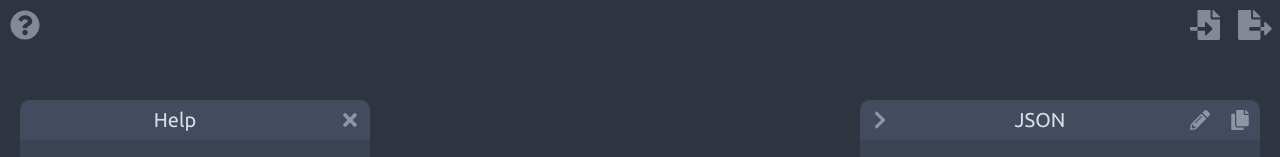
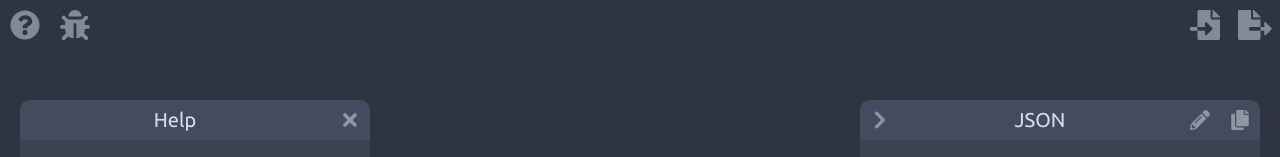
Before and after one commit to rodrigohpalmeirim/automaton-simulator, a React (Create React App) app: page / in a window 1280 px wide. Shown: the top 157 px of the page. Built offline with nearby package versions, Linux system fonts and the light colour scheme.

Commit message:
add "report issues" button

```diff
--- a/src/App.js
+++ b/src/App.js
@@ -1,6 +1,6 @@
 import React, { Component } from 'react';
 import { FontAwesomeIcon } from '@fortawesome/react-fontawesome'
-import { faChevronRight, faChevronLeft, faCopy, faPencilAlt, faCheck, faTimes, faFileImport, faFileExport, faQuestionCircle } from '@fortawesome/free-solid-svg-icons'
+import { faChevronRight, faChevronLeft, faCopy, faPencilAlt, faCheck, faTimes, faFileImport, faFileExport, faQuestionCircle, faBug } from '@fortawesome/free-solid-svg-icons'
 import './App.css';
 import { renderNode, dragNode, createNode, removeNode, nodeMouseDownHandler } from './node';
 import { renderArrow, dragArrow, dragLabel } from './arrow';
@@ -263,6 +263,10 @@ export default class App extends Component {
                 <FontAwesomeIcon icon={faQuestionCircle} />
                 <span className="tooltip">Help</span>
               </div>
+              <div className="toolbar-button" style={{ width: 50, height: 50 }} onClick={() => { window.open("https://github.com/rodrigohpalmeirim/automaton-simulator/issues","_blank"); }}>
+                <FontAwesomeIcon icon={faBug} />
+                <span className="tooltip">Report issues</span>
+              </div>
               <div style={{ flexGrow: 1 }}></div>
               <div className="toolbar-button" style={{ width: 50, height: 50 }}>
                 <input type="file" text="" style={{ position: "absolute", width: 50, height: 50, marginLeft: -10, opacity: 0, cursor: "pointer" }} onChange={(event) => { upload(event) }} />
```
